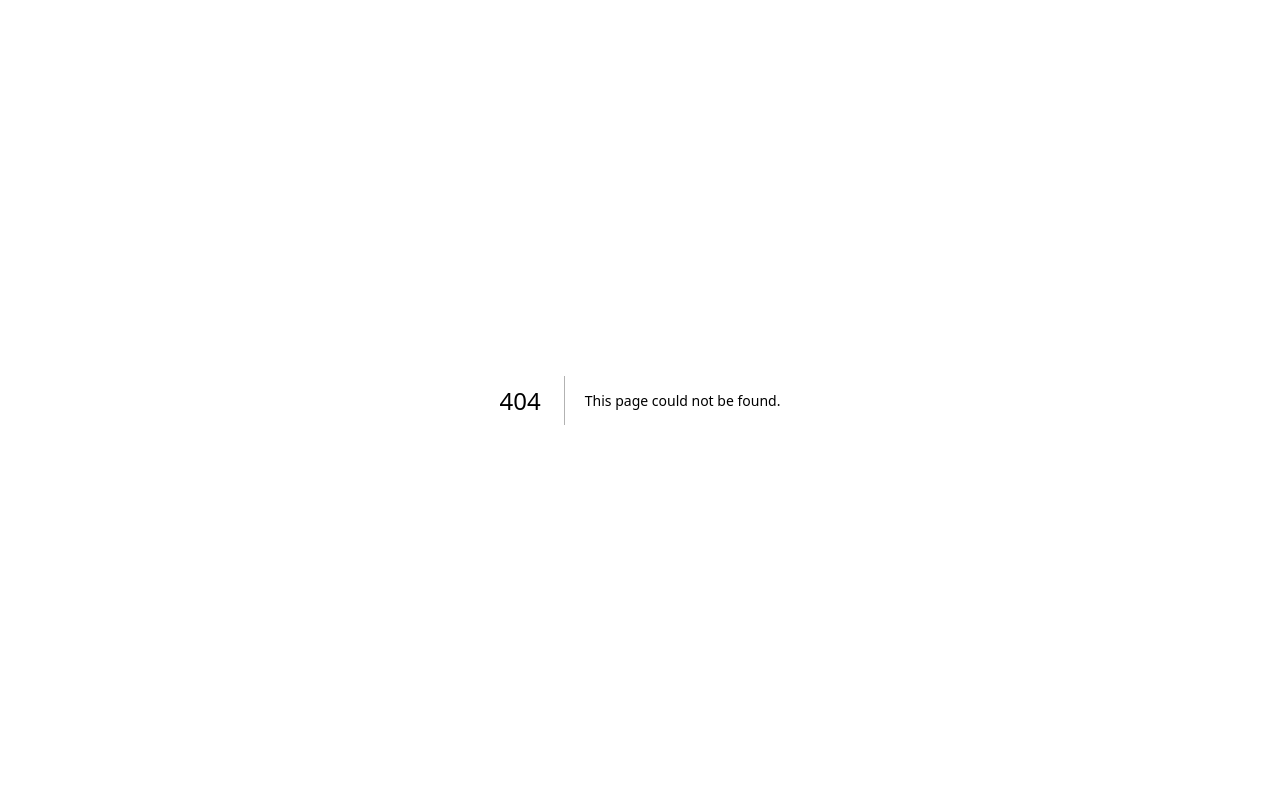
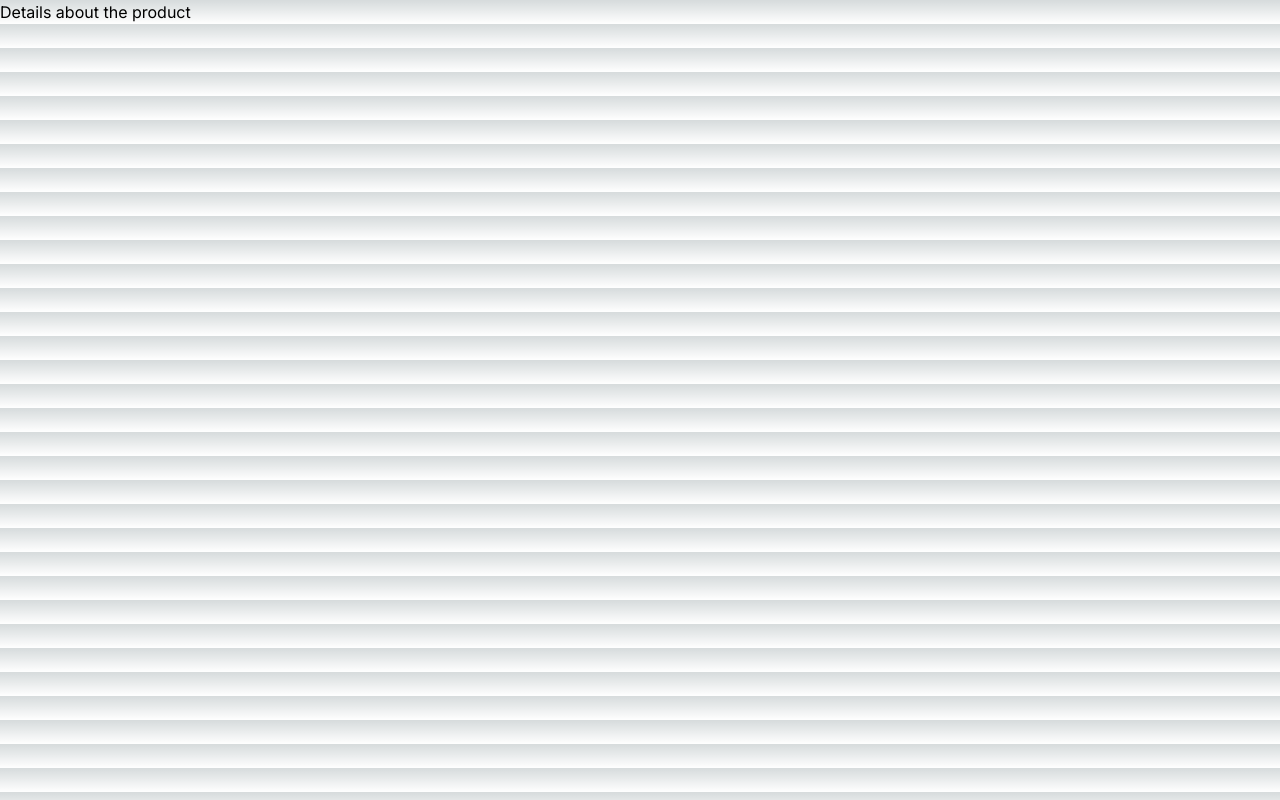
Before and after one commit to GarethPark/GKPProductManagerUI, a Next.js app: page /products/1 in a window 1280 px wide. Before the commit this address had no page. Built offline with nearby package versions, Linux system fonts and the light colour scheme.

Commit message:
added product details

```diff
--- /dev/null
+++ b/app/products/[productId]/page.tsx
@@ -0,0 +1,3 @@
+export default function ProductDetail() {
+    return <h1>Details about the product</h1>;
+  }
```
